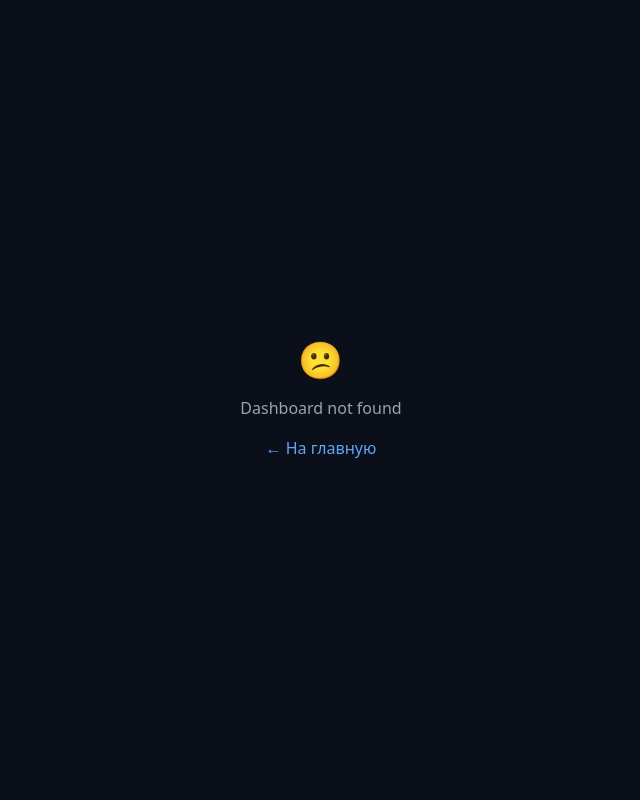
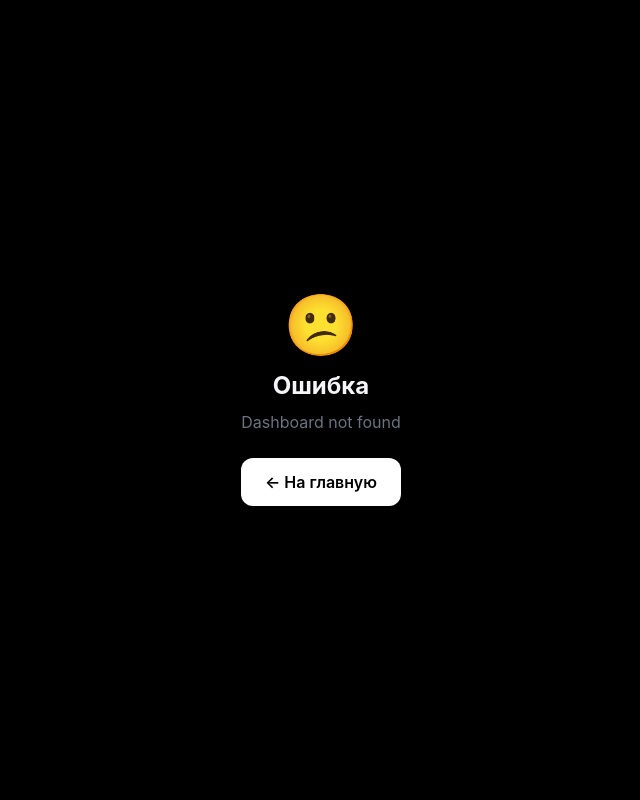
Before and after one commit to ok974473548-droid/metricsai, a FastAPI app: page /dashboard/1 in a window 1280 px wide. Shown: the whole page, without its empty margins (319-959 px from the left). Run offline with FastAPI, Linux system fonts and the light colour scheme; data that the repository does not hold is empty; some libraries are stand-ins or nearby versions.

Commit message:
Update error.html

```diff
--- a/templates/error.html
+++ b/templates/error.html
@@ -1,7 +1,9 @@
 <!DOCTYPE html>
 <html lang="ru">
-<head><meta charset="UTF-8"><title>Error</title><script src="https://cdn.tailwindcss.com"></script></head>
-<body class="bg-[#0B0F19] text-white min-h-screen flex items-center justify-center">
-    <div class="text-center"><h1 class="text-4xl font-bold mb-4">😕</h1><p class="text-gray-400">{{ message }}</p><a href="/" class="text-blue-400 mt-4 inline-block">← На главную</a></div>
+<head><meta charset="UTF-8"><title>Error</title><script src="https://cdn.tailwindcss.com"></script>
+<style>body { background: #000; color: #F5F5F7; font-family: 'Inter', sans-serif; }</style>
+</head>
+<body class="min-h-screen flex items-center justify-center">
+    <div class="text-center"><div class="text-6xl mb-4">😕</div><h1 class="text-2xl font-bold mb-2">Ошибка</h1><p class="text-gray-500 mb-6">{{ message }}</p><a href="/" class="inline-block px-6 py-3 bg-white text-black rounded-xl font-semibold hover:bg-gray-200 transition">← На главную</a></div>
 </body>
 </html>
```
